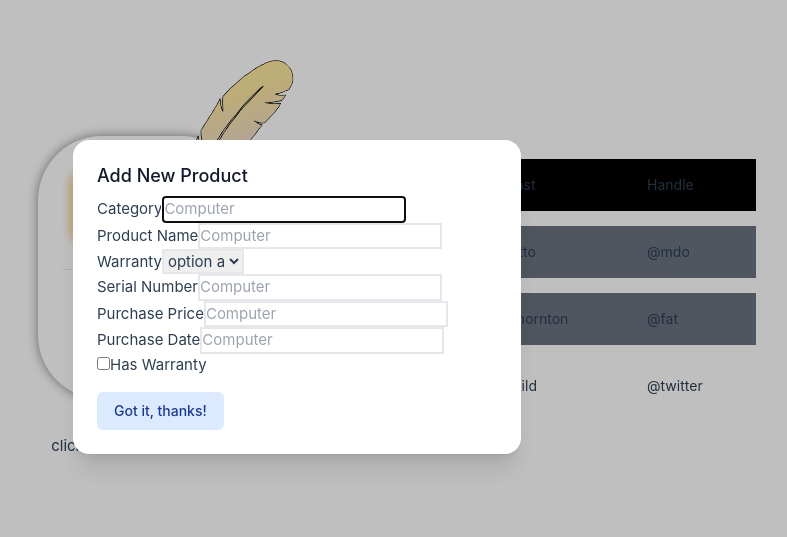
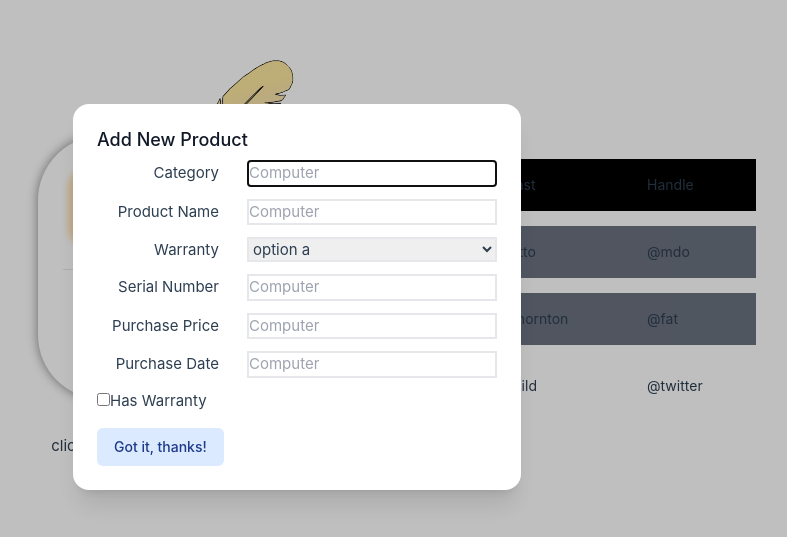
Before and after one commit to TaosifShaad/Inventory-CRUD, a Vue app: page / in a window 1280 px wide. Shown: the part 103-640 px from the top of the page, without its empty margins (343-1130 px from the left). Built offline with nearby package versions, Linux system fonts and the light colour scheme; a web font is replaced by a local one.

Commit message:
Start designing fields of modal

```diff
--- a/src/components/InputField.vue
+++ b/src/components/InputField.vue
@@ -1,7 +1,7 @@
 <template>
-    <div>
-        <label for="Category">{{ title }}</label>
-        <input type="text" id="Category" :placeholder="placeholder" class="border-2" />
+    <div class="text-right">
+        <label for="Category" class="mr-7">{{ title }}</label>
+        <input type="text" id="Category" :placeholder="placeholder" class="border-2 w-[250px] mb-3" />
     </div>
 </template>
 
--- a/src/components/ListBox.vue
+++ b/src/components/ListBox.vue
@@ -1,8 +1,10 @@
 <template>
-    <label>{{ label }}</label>
-    <select v-model="selectedOption" class="border-2" @change="emitValue">
-        <option v-for="option in state.options" :key="option" >{{ option }}</option>
-    </select>
+    <div class="text-right">
+        <label class="mr-7">{{ label }}</label>
+        <select v-model="selectedOption" class="border-2 w-[250px] mb-3" @change="emitValue">
+            <option v-for="option in state.options" :key="option">{{ option }}</option>
+        </select>
+    </div>
 </template>
 
 <script setup>
```
Also changed, not shown: src/components/Modal.vue (line endings or trailing spaces).
